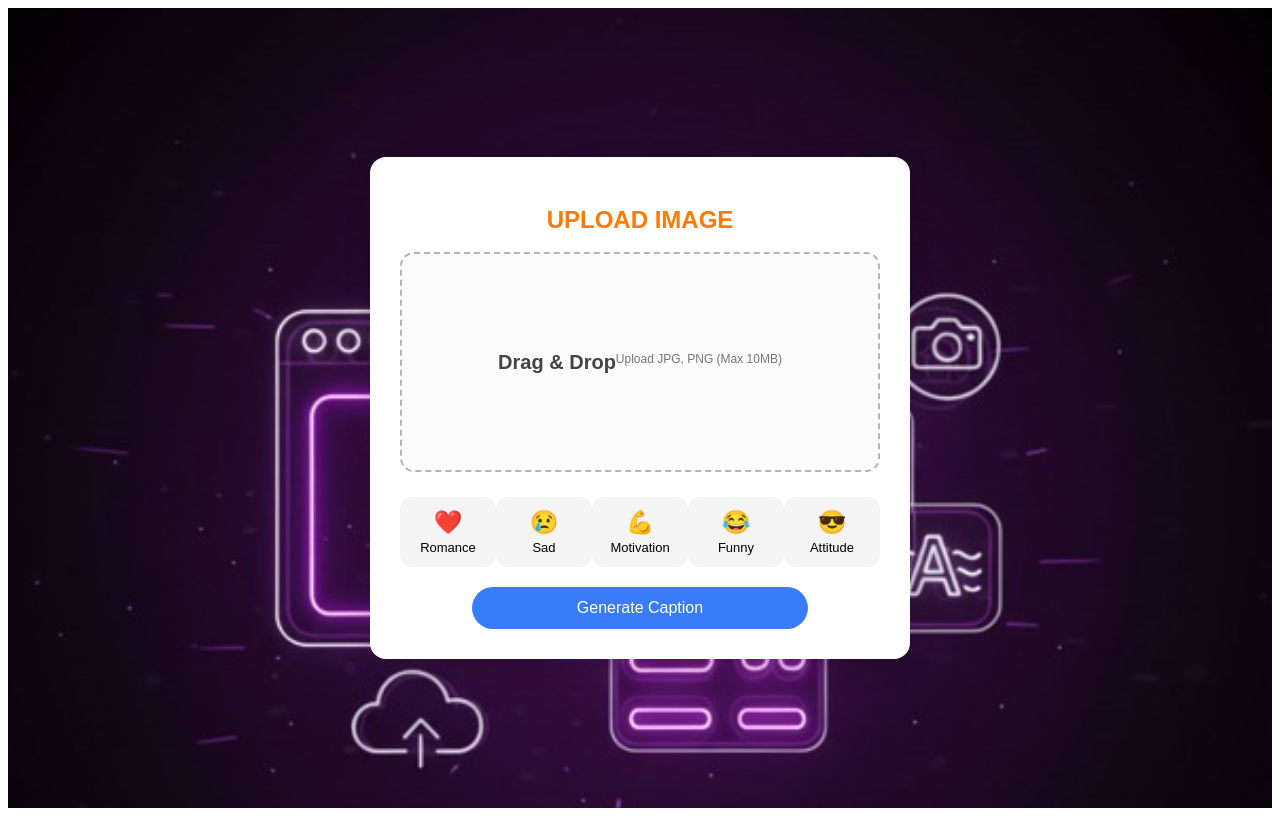
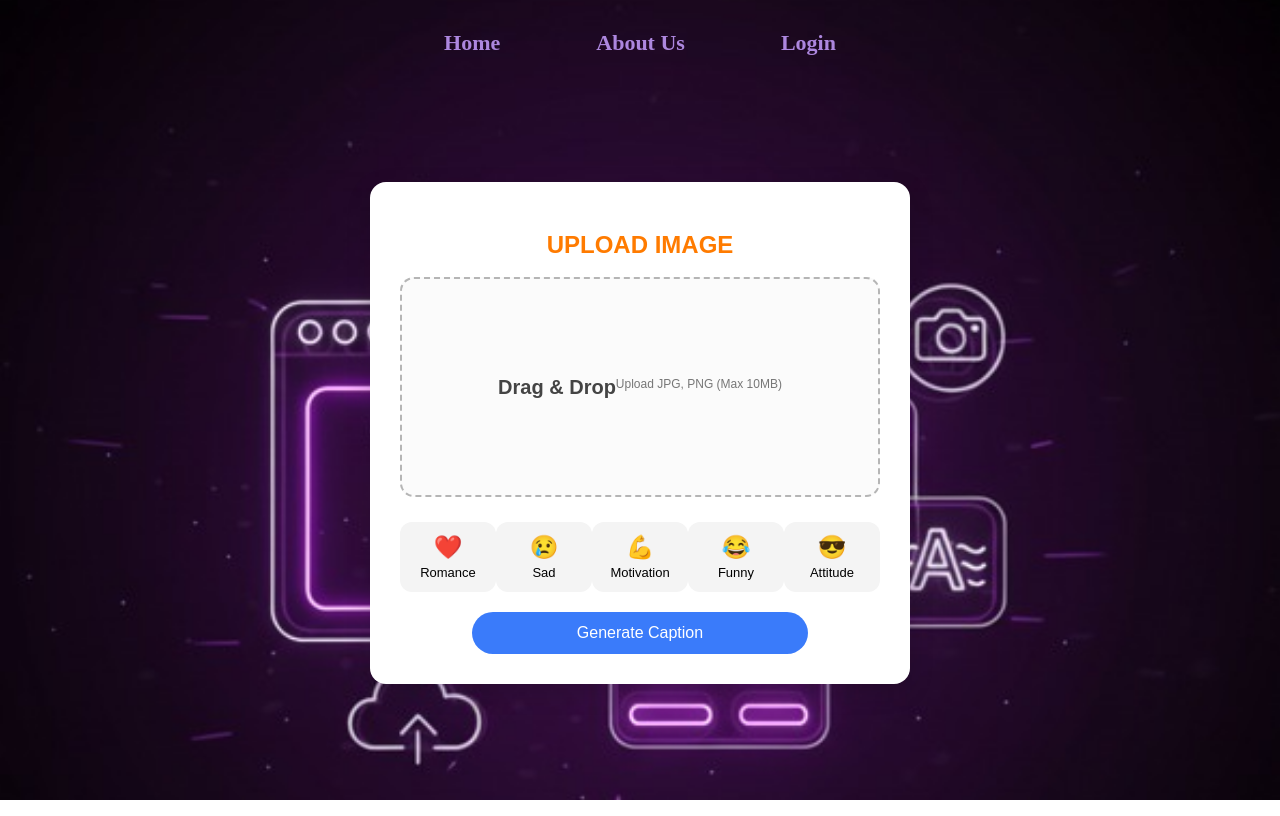
Before and after one commit to Remi2121/Caption-generator, a React (Vite) app in the folder frontend/: page / in a window 1280 px wide. Built offline with nearby package versions, Linux system fonts and the light colour scheme.

Commit message:
error fixed

```diff
--- a/frontend/src/App.css
+++ b/frontend/src/App.css
@@ -1,11 +1,42 @@
+html, body {
+  height: 100%;
+  margin: 0;
+  padding: 0;
+  overflow: hidden;
+}
+
+
 .app-background {
-  height: 100vh; /* ensure full viewport */
+  min-height: 100vh;
+  width: 100%;
+  background-size: cover;
+  background-position: center;
+  background-repeat: no-repeat;
+  display: flex;
+  flex-direction: column;
+  align-items: center;
+}
+
+
+.header-container {
+  width: 100%;
+  max-width: 1200px;
+  margin: 20px 0 0 0;
+  display: flex;
+  justify-content: center;
+  background: transparent;
+  padding: 10px 20px;
+  box-sizing: border-box;
+  z-index: 5;
+}
+
+
+.center-area {
+  flex: 1;
   width: 100%;
   display: flex;
-  justify-content: center; /* horizontal centering */
-  align-items: center; /* vertical centering */
-  padding: 0;
+  align-items: center;
+  justify-content: center;
+  padding: 40px;
   box-sizing: border-box;
-  background-size: cover;
-  background-position: center;
 }
--- a/frontend/src/App.jsx
+++ b/frontend/src/App.jsx
@@ -1,23 +1,21 @@
-import React from "react";
-import Header from "./Components/Header/header";
-import ImageCaption from "./Components/ImageCaption";
-import './App.css';
+import React from 'react';
+import Header from './Components/Header/header';
+import ImageCaption from "./Components/imageCaption/ImageCaption";
 import bg from "./assets/background.jpg";
+import "./App.css";
 
 const App = () => {
   return (
-    <div className="app-background"
-  style={{
-  backgroundImage: `url(${bg})`,
-  backgroundSize: "cover",
-  backgroundRepeat: "no-repeat",
-  backgroundPosition: "center",
-  minHeight: "100vh",
-}}
->
+    <div
+        className="app-background"
+        style={{ backgroundImage: `url(${bg})` }}
+      >
+      <Header />
+        <div className="center-area">
+          <ImageCaption />
+        </div>
+      </div>
 
-      <ImageCaption />
-    </div>
   );
 };
 
--- a/frontend/src/Components/Header/header.css
+++ b/frontend/src/Components/Header/header.css
@@ -1,4 +1,4 @@
-.header-container {
+.header-container{
   background: transparent;
   border-radius: 2rem;
   padding: 10px 30px;
@@ -21,9 +21,11 @@
 .navbar > li {
   color: rgba(178, 139, 228, 0.974);
   font-weight: bold;
+  transition: 0.3s ease;
 }
 
 .navbar > li:hover {
   color: rgb(95, 4, 253);
   cursor: pointer;
+  transform: scale(1.1);
 }
--- a/frontend/src/Components/Header/header.jsx
+++ b/frontend/src/Components/Header/header.jsx
@@ -1,22 +1,16 @@
 import React from 'react'
 import './header.css'
 
-const header = () => {
+const Header = () => {
   return (
     <div className='header-container'>
       <ul className='navbar'>
-        <li>
-            Home
-        </li>
-        <li>
-            About US
-        </li>
-        <li>
-            Login
-        </li>
+        <li>Home</li>
+        <li>About Us</li>
+        <li>Login</li>
       </ul>
     </div>
   )
 }
 
-export default header
+export default Header
--- a/frontend/src/Components/ImageCaption.css
+++ /dev/null
@@ -1,142 +0,0 @@
-.caption-container {
-  width: 480px;
-  max-width: 92vw;
-  margin: auto;
-  padding: 30px;
-  background: #ffffff;
-  border-radius: 16px;
-  text-align: center;
-  box-shadow: 0 8px 25px rgba(0, 0, 0, 0.15);
-  font-family: "Poppins", sans-serif;
-}
-
-/* Title */
-.title {
-  font-size: 24px;
-  color: #ff7b00;
-  margin-bottom: 18px;
-}
-
-/* Drag Box */
-.drag-box {
-  border: 2px dashed #b5b5b5;
-  padding: 18px;
-  border-radius: 14px;
-  background: #fbfbfb;
-  margin-bottom: 20px;
-  min-height: 180px;
-  display: flex;
-  align-items: center;
-  justify-content: center;
-  position: relative;
-  transition: 0.3s;
-}
-
-.drag-box:hover {
-  border-color: #ffbb77;
-}
-
-.drag-box input {
-  position: absolute;
-  top: 0;
-  left: 0;
-  width: 100%;
-  height: 100%;
-  opacity: 0;
-  cursor: pointer;
-}
-
-.drag-title {
-  font-size: 20px;
-  font-weight: 600;
-  color: #444;
-}
-
-.drag-sub {
-  font-size: 12px;
-  color: #777;
-  margin-top: 5px;
-}
-
-/* File Name Box */
-.file-info {
-  background: #fff7e8;
-  border: 1px solid #ffbb77;
-  padding: 16px;
-  border-radius: 12px;
-  width: 90%;
-}
-
-.file-name {
-  font-size: 15px;
-  font-weight: 600;
-  color: #444;
-  word-break: break-all;
-}
-
-/* Category Boxes */
-.category-container {
-  display: flex;
-  justify-content: space-between;
-  margin-top: 25px;
-  margin-bottom: 20px;
-}
-
-.category-box {
-  width: 90px;
-  padding: 10px;
-  background: #f4f4f4;
-  border-radius: 12px;
-  cursor: pointer;
-  transition: 0.25s;
-  font-size: 13px;
-  border: 2px solid transparent;
-  text-align: center;
-}
-
-.category-box:hover {
-  transform: translateY(-3px);
-  background: #fff2df;
-}
-
-.category-box.active {
-  border-color: #ff7b00;
-  background: #ffe0c2;
-  font-weight: 600;
-}
-
-.cat-icon {
-  font-size: 23px;
-}
-
-.cat-name {
-  font-size: 13px;
-  margin-top: 4px;
-  font-weight: 500;
-}
-
-/* Caption Button */
-.caption-btn {
-  width: 70%;
-  padding: 12px;
-  background: #3a7bfa;
-  border: none;
-  border-radius: 25px;
-  cursor: pointer;
-  font-size: 16px;
-  color: white;
-  transition: 0.25s;
-}
-
-.caption-btn:hover {
-  background: #2d66d8;
-  transform: scale(1.03);
-}
-
-/* Caption Output */
-.caption-output {
-  margin-top: 20px;
-  font-size: 18px;
-  color: #222;
-  font-weight: 500;
-}
--- a/frontend/src/Components/ImageCaption.jsx
+++ /dev/null
@@ -1,115 +0,0 @@
-import React, { useState } from "react";
-import "./ImageCaption.css";
-
-const ImageCaption = () => {
-  const [imageFile, setImageFile] = useState(null);
-  const [category, setCategory] = useState("");
-  const [caption, setCaption] = useState("");
-
-  const categories = [
-    { name: "Romance", icon: "❤️" },
-    { name: "Sad", icon: "😢" },
-    { name: "Motivation", icon: "💪" },
-    { name: "Funny", icon: "😂" },
-    { name: "Attitude", icon: "😎" },
-  ];
-
-  const handleImageUpload = (e) => {
-    const file = e.target.files[0];
-    if (file) {
-      setImageFile(file); // store file object
-    }
-  };
-
-  const handleDrop = (e) => {
-    e.preventDefault();
-    const file = e.dataTransfer.files && e.dataTransfer.files[0];
-    if (file && file.type.startsWith("image")) {
-      setImageFile(file);
-    }
-  };
-
-  const handleDragOver = (e) => {
-    e.preventDefault();
-  };
-
-const generateCaption = async () => {
-  if (!imageFile) {
-    alert("Please upload an image!");
-    return;
-  }
-  if (!category) {
-    alert("Please select a category!");
-    return;
-  }
-
-  const formData = new FormData();
-  formData.append("image", imageFile);
-  formData.append("category", category);
-
-  try {
-    const res = await fetch("http://localhost:8000/generate-caption", {
-      method: "POST",
-      body: formData,
-    });
-
-    const data = await res.json();
-    setCaption(data.caption);
-
-  } catch (error) {
-    console.error("Error:", error);
-    alert("Error generating caption");
-  }
-};
-
-
-  return (
-    <div className="caption-container">
-      <h2 className="title">UPLOAD IMAGE</h2>
-
-      {/* Drag & Drop upload area */}
-      <div className="drag-box" onDrop={handleDrop} onDragOver={handleDragOver}>
-        {!imageFile ? (
-          <>
-            <p className="drag-title">Drag & Drop</p>
-            <p className="drag-sub">Upload JPG, PNG (Max 10MB)</p>
-            <input
-              type="file"
-              accept="image/*"
-              onChange={handleImageUpload}
-            />
-          </>
-        ) : (
-          <div className="file-info">
-            <p className="file-name">📁 {imageFile.name}</p>
-          </div>
-        )}
-      </div>
-
-      {/* Category boxes */}
-      <div className="category-container">
-        {categories.map((cat) => (
-          <div
-            key={cat.name}
-            className={`category-box ${
-              category === cat.name ? "active" : ""
-            }`}
-            onClick={() => setCategory(cat.name)}
-          >
-            <div className="cat-icon">{cat.icon}</div>
-            <div className="cat-name">{cat.name}</div>
-          </div>
-        ))}
-      </div>
-
-      {/* Button */}
-      <button className="caption-btn" onClick={generateCaption}>
-        Generate Caption
-      </button>
-
-      {caption && <p className="caption-output">{caption}</p>}
-    </div>
-  );
-};
-
-export default ImageCaption;
--- a/frontend/src/Components/imageCaption/ImageCaption.css
+++ b/frontend/src/Components/imageCaption/ImageCaption.css
@@ -1,57 +1,142 @@
 .caption-container {
-  display: flex;
-  flex-direction: column;
-  width: 400px;
-  background: rgba(0, 0, 0, 0.6);
+  width: 480px;
+  max-width: 92vw;
+  margin: auto;
   padding: 30px;
-  border-radius: 15px;
+  background: #ffffff;
+  border-radius: 16px;
   text-align: center;
-  color: white;
-  box-shadow: 0 8px 20px rgba(0, 0, 0, 0.3);
-  justify-content: center;
-  align-items: center;
+  box-shadow: 0 8px 25px rgba(0, 0, 0, 0.15);
+  font-family: "Poppins", sans-serif;
 }
 
-
-.upload-label {
-  background: #4caf50;
-  padding: 10px 20px;
-  color: white;
-  border-radius: 6px;
-  cursor: pointer;
-  display: inline-block;
-  margin: 10px 0;
-  font-weight: bold;
+/* Title */
+.title {
+  font-size: 24px;
+  color: #ff7b00;
+  margin-bottom: 18px;
 }
 
-.upload-label:hover{
-   background: #22e029;
+/* Drag Box */
+.drag-box {
+  border: 2px dashed #b5b5b5;
+  padding: 18px;
+  border-radius: 14px;
+  background: #fbfbfb;
+  margin-bottom: 20px;
+  min-height: 180px;
+  display: flex;
+  align-items: center;
+  justify-content: center;
+  position: relative;
+  transition: 0.3s;
 }
 
-.upload-label input {
-  display: none;
+.drag-box:hover {
+  border-color: #ffbb77;
 }
 
-.preview-box {
-  margin: 20px 0;
+.drag-box input {
+  position: absolute;
+  top: 0;
+  left: 0;
+  width: 100%;
+  height: 100%;
+  opacity: 0;
+  cursor: pointer;
 }
 
-.preview-img {
-  width: 100%;
-  border-radius: 10px;
+.drag-title {
+  font-size: 20px;
+  font-weight: 600;
+  color: #444;
 }
 
+.drag-sub {
+  font-size: 12px;
+  color: #777;
+  margin-top: 5px;
+}
+
+/* File Name Box */
+.file-info {
+  background: #fff7e8;
+  border: 1px solid #ffbb77;
+  padding: 16px;
+  border-radius: 12px;
+  width: 90%;
+}
+
+.file-name {
+  font-size: 15px;
+  font-weight: 600;
+  color: #444;
+  word-break: break-all;
+}
+
+/* Category Boxes */
+.category-container {
+  display: flex;
+  justify-content: space-between;
+  margin-top: 25px;
+  margin-bottom: 20px;
+}
+
+.category-box {
+  width: 90px;
+  padding: 10px;
+  background: #f4f4f4;
+  border-radius: 12px;
+  cursor: pointer;
+  transition: 0.25s;
+  font-size: 13px;
+  border: 2px solid transparent;
+  text-align: center;
+}
+
+.category-box:hover {
+  transform: translateY(-3px);
+  background: #fff2df;
+}
+
+.category-box.active {
+  border-color: #ff7b00;
+  background: #ffe0c2;
+  font-weight: 600;
+}
+
+.cat-icon {
+  font-size: 23px;
+}
+
+.cat-name {
+  font-size: 13px;
+  margin-top: 4px;
+  font-weight: 500;
+}
+
+/* Caption Button */
 .caption-btn {
-  background: #2196f3;
-  padding: 10px 18px;
+  width: 70%;
+  padding: 12px;
+  background: #3a7bfa;
+  border: none;
+  border-radius: 25px;
+  cursor: pointer;
   font-size: 16px;
   color: white;
-  border: none;
-  border-radius: 6px;
-  cursor: pointer;
-  font-weight: bold;
+  transition: 0.25s;
 }
 
 .caption-btn:hover {
-  background: #0b7dda;
+  background: #2d66d8;
+  transform: scale(1.03);
 }
+
+/* Caption Output */
+.caption-output {
+  margin-top: 20px;
+  font-size: 18px;
+  color: #222;
+  font-weight: 500;
+}
--- a/frontend/src/Components/imageCaption/ImageCaption.jsx
+++ b/frontend/src/Components/imageCaption/ImageCaption.jsx
@@ -2,37 +2,112 @@ import React, { useState } from "react";
 import "./ImageCaption.css";
 
 const ImageCaption = () => {
-  const [image, setImage] = useState(null);
+  const [imageFile, setImageFile] = useState(null);
+  const [category, setCategory] = useState("");
+  const [caption, setCaption] = useState("");
+
+  const categories = [
+    { name: "Romance", icon: "❤️" },
+    { name: "Sad", icon: "😢" },
+    { name: "Motivation", icon: "💪" },
+    { name: "Funny", icon: "😂" },
+    { name: "Attitude", icon: "😎" },
+  ];
 
   const handleImageUpload = (e) => {
     const file = e.target.files[0];
-    setImage(URL.createObjectURL(file));
+    if (file) {
+      setImageFile(file); // store file object
+    }
   };
 
-  const generateCaption = () => {
-    alert("Caption generation logic here!");
+  const handleDrop = (e) => {
+    e.preventDefault();
+    const file = e.dataTransfer.files && e.dataTransfer.files[0];
+    if (file && file.type.startsWith("image")) {
+      setImageFile(file);
+    }
   };
+
+  const handleDragOver = (e) => {
+    e.preventDefault();
+  };
+
+const generateCaption = async () => {
+  if (!imageFile) {
+    alert("Please upload an image!");
+    return;
+  }
+  if (!category) {
+    alert("Please select a category!");
+    return;
+  }
+
+  const formData = new FormData();
+  formData.append("image", imageFile);
+  formData.append("category", category);
+
+  try {
+    const res = await fetch("http://localhost:8000/generate-caption", {
+      method: "POST",
+      body: formData,
+    });
+
+    const data = await res.json();
+    setCaption(data.caption);
+
+  } catch (error) {
+    console.error("Error:", error);
+    alert("Error generating caption");
+  }
+};
+
 
   return (
     <div className="caption-container">
-      <h2 className="title">Image Caption Generator</h2>
+      <h2 className="title">UPLOAD IMAGE</h2>
 
-      <label className="upload-label">
-        <input type="file" accept="image/*" onChange={handleImageUpload} />
-        Upload Image
-      </label>
+      {/* Drag & Drop upload area */}
+      <div className="drag-box" onDrop={handleDrop} onDragOver={handleDragOver}>
+        {!imageFile ? (
+          <>
+            <p className="drag-title">Drag & Drop</p>
+            <p className="drag-sub">Upload JPG, PNG (Max 10MB)</p>
+            <input
+              type="file"
+              accept="image/*"
+              onChange={handleImageUpload}
+            />
+          </>
+        ) : (
+          <div className="file-info">
+            <p className="file-name">📁 {imageFile.name}</p>
+          </div>
+        )}
+      </div>
 
-      {image && (
-        <div className="preview-box">
-          <img src={image} alt="Preview" className="preview-img" />
-        </div>
-      )}
+      {/* Category boxes */}
+      <div className="category-container">
+        {categories.map((cat) => (
+          <div
+            key={cat.name}
+            className={`category-box ${
+              category === cat.name ? "active" : ""
+            }`}
+            onClick={() => setCategory(cat.name)}
+          >
+            <div className="cat-icon">{cat.icon}</div>
+            <div className="cat-name">{cat.name}</div>
+          </div>
+        ))}
+      </div>
 
-      {image && (
-        <button className="caption-btn" onClick={generateCaption}>
-          Generate Caption
-        </button>
-      )}
+      {/* Button */}
+      <button className="caption-btn" onClick={generateCaption}>
+        Generate Caption
+      </button>
+
+      {caption && <p className="caption-output">{caption}</p>}
     </div>
   );
 };
```
Also changed, not shown: frontend/src/Components/Aboutus/AboutUs.jsx (added, +12 -0 lines), frontend/src/Home/Home.jsx (+11 -0 lines), frontend/src/Components/Aboutus/AboutUs.css (added).
